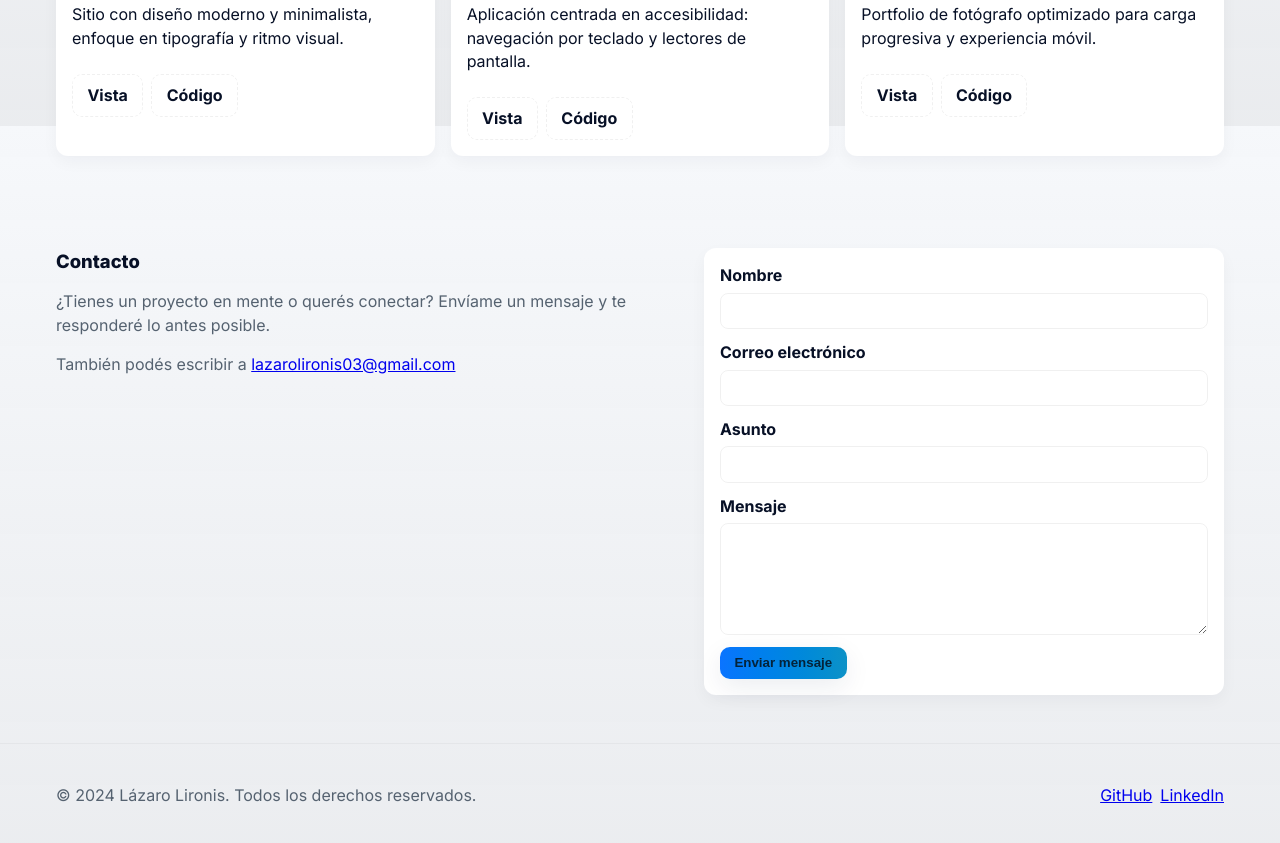
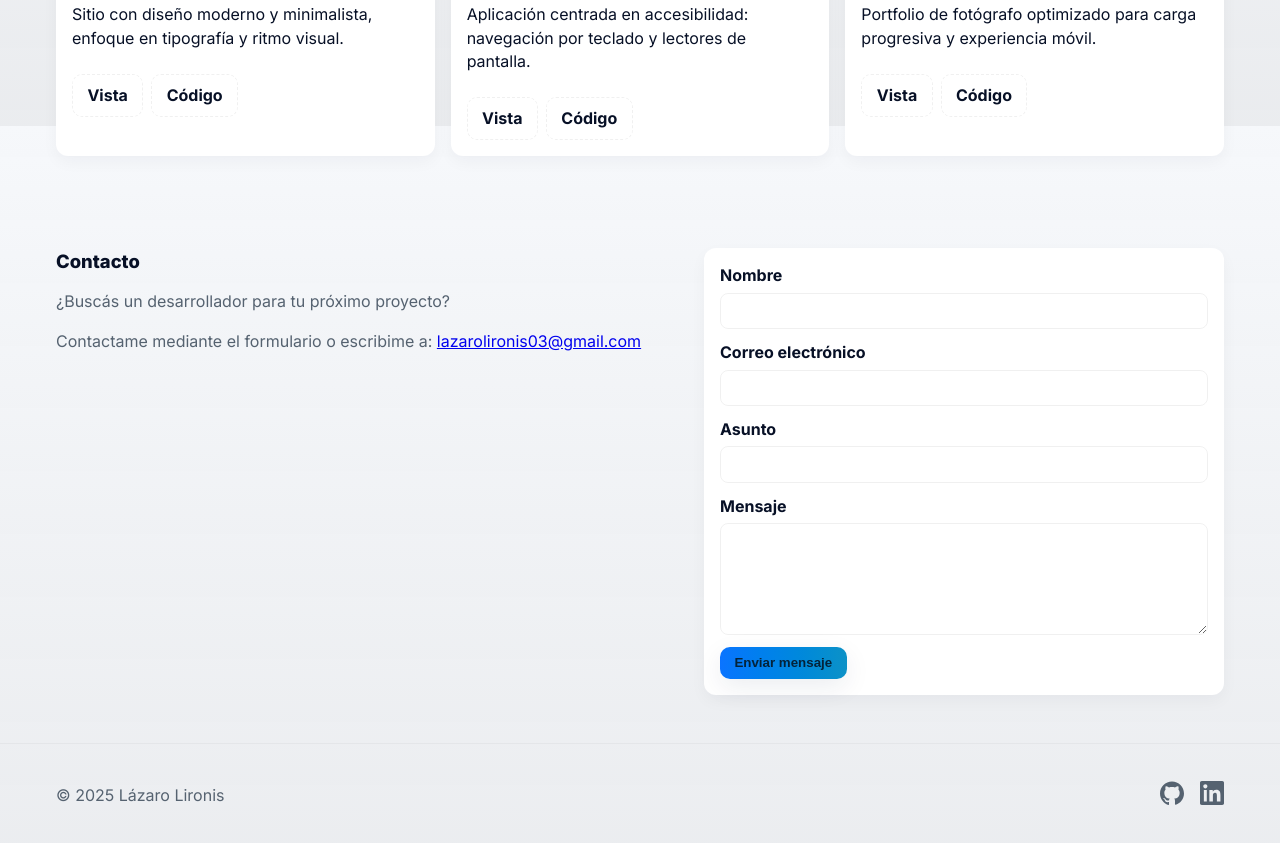
Before and after one commit to LazaroLironis241103/Bootcamp-FullStack, a plain HTML site: page Portfolio/index.html in a window 1280 px wide. Shown: the part 1474-2317 px from the top of the page. Drawn offline with Linux system fonts and the light colour scheme.

Commit message:
Footer finalizado

```diff
--- a/Portfolio/index.html
+++ b/Portfolio/index.html
@@ -251,9 +251,8 @@
       <div class="container contact-grid">
         <div class="contact-info">
           <h3 class="section-title">Contacto</h3>
-          <p class="contact-lead">¿Tienes un proyecto en mente o querés conectar? Envíame un mensaje y te responderé lo
-            antes posible.</p>
-          <p class="contact-muted">También podés escribir a <a
+          <p class="contact-lead">¿Buscás un desarrollador para tu próximo proyecto?</p>
+          <p class="contact-muted">Contactame mediante el formulario o escribime a: <a
               href="mailto:lazarolironis03@gmail.com">lazarolironis03@gmail.com</a></p>
         </div>
 
@@ -301,16 +300,43 @@
 
   <footer class="site-footer" role="contentinfo">
     <div class="container footer-inner">
-      <p>© 2024 Lázaro Lironis. Todos los derechos reservados.</p>
+      <p>© <span id="year"></span> Lázaro Lironis</p>
       <nav class="social" aria-label="Redes sociales">
         <ul class="social-list">
-          <li><a href="#" aria-label="GitHub" class="social-link">GitHub</a></li>
-          <li><a href="#" aria-label="LinkedIn" class="social-link">LinkedIn</a></li>
+          <li>
+            <a href="https://github.com/LazaroLironis241103" aria-label="GitHub" class="social-link" target="_blank"
+              rel="noopener noreferrer">
+              <!-- Ícono GitHub -->
+              <svg xmlns="http://www.w3.org/2000/svg" width="24" height="24" fill="currentColor" viewBox="0 0 24 24">
+                <path
+                  d="M12 .5C5.37.5 0 5.87 0 12.5c0 5.29 3.438 9.787 8.205 11.387.6.111.82-.261.82-.58
+              0-.287-.011-1.244-.017-2.255-3.338.726-4.042-1.61-4.042-1.61-.546-1.387-1.333-1.757-1.333-1.757
+              -1.089-.745.083-.73.083-.73 1.205.085 1.84 1.237 1.84 1.237 1.07 1.834 2.809 1.304 3.495.997.108-.787.418-1.305.762-1.605
+              -2.665-.305-5.466-1.333-5.466-5.931 0-1.31.469-2.381 1.236-3.221-.124-.304-.536-1.527.117-3.183 0 0 1.008-.322 3.3 1.23
+              .957-.266 1.983-.399 3.003-.404 1.02.005 2.046.138 3.004.404 2.291-1.552 3.297-1.23 3.297-1.23
+              .655 1.656.243 2.879.119 3.183.77.84 1.235 1.911 1.235 3.221 0 4.61-2.805 5.624-5.476 5.921.43.371.823 1.102.823 2.222
+              0 1.606-.015 2.898-.015 3.293 0 .321.217.697.825.579C20.565 22.285 24 17.787 24 12.5 24 5.87 18.63.5 12 .5z" />
+              </svg>
+            </a>
+          </li>
+          <li>
+            <a href="https://linkedin.com/in/lazaro-lironis-5925b1276" aria-label="LinkedIn" class="social-link" target="_blank"
+              rel="noopener noreferrer">
+              <!-- Ícono LinkedIn -->
+              <svg xmlns="http://www.w3.org/2000/svg" width="24" height="24" fill="currentColor" viewBox="0 0 24 24">
+                <path
+                  d="M20.447 20.452h-3.554v-5.569c0-1.328-.027-3.037-1.852-3.037-1.853 0-2.136 1.445-2.136 2.939v5.667H9.351V9h3.414v1.561h.049
+              c.476-.9 1.637-1.852 3.37-1.852 3.601 0 4.263 2.37 4.263 5.455v6.288zM5.337 7.433c-1.144 0-2.07-.927-2.07-2.07
+              0-1.144.926-2.07 2.07-2.07s2.07.926 2.07 2.07c0 1.143-.926 2.07-2.07 2.07zM6.814 20.452H3.861V9h2.953v11.452zM22.225 0H1.771C.792 0 0 .774 0 1.729v20.542C0 23.226.792 24 1.771 24h20.451C23.2 24 24 23.226 24 22.271V1.729C24 .774 23.2 0 22.225 0z" />
+              </svg>
+            </a>
+          </li>
         </ul>
       </nav>
     </div>
   </footer>
 
+
   <script src="script.js" defer></script>
 </body>
 
--- a/Portfolio/script.js
+++ b/Portfolio/script.js
@@ -261,3 +261,8 @@ document.addEventListener('DOMContentLoaded', () => {
     });
   })();
 });
+
+// Actualizar año en el footer
+document.addEventListener("DOMContentLoaded", () => {
+  document.getElementById("year").textContent = new Date().getFullYear();
+});
--- a/Portfolio/styles.css
+++ b/Portfolio/styles.css
@@ -221,6 +221,30 @@ body{
 }
 .skill-name{font-weight:600;font-size:.9rem;color:var(--text);text-align:center}
 
+.social-list {
+  display: flex;
+  gap: 1rem;
+  list-style: none;
+  padding: 0;
+  margin: 0;
+}
+
+.social-link svg {
+  width: 24px;
+  height: 24px;
+  transition: transform 0.2s, color 0.2s;
+  color: var(--muted);
+}
+
+/* Hover específico para cada red */
+.social-link[aria-label="GitHub"]:hover svg {
+  color: #333; /* tono clásico de GitHub */
+}
+
+.social-link[aria-label="LinkedIn"]:hover svg {
+  color: #0077b5; /* azul oficial de LinkedIn */
+}
+
 /* Dark mode integration */
 .theme-dark .skill-item{
   background: color-mix(in srgb, var(--panel) 86%, transparent);
```
